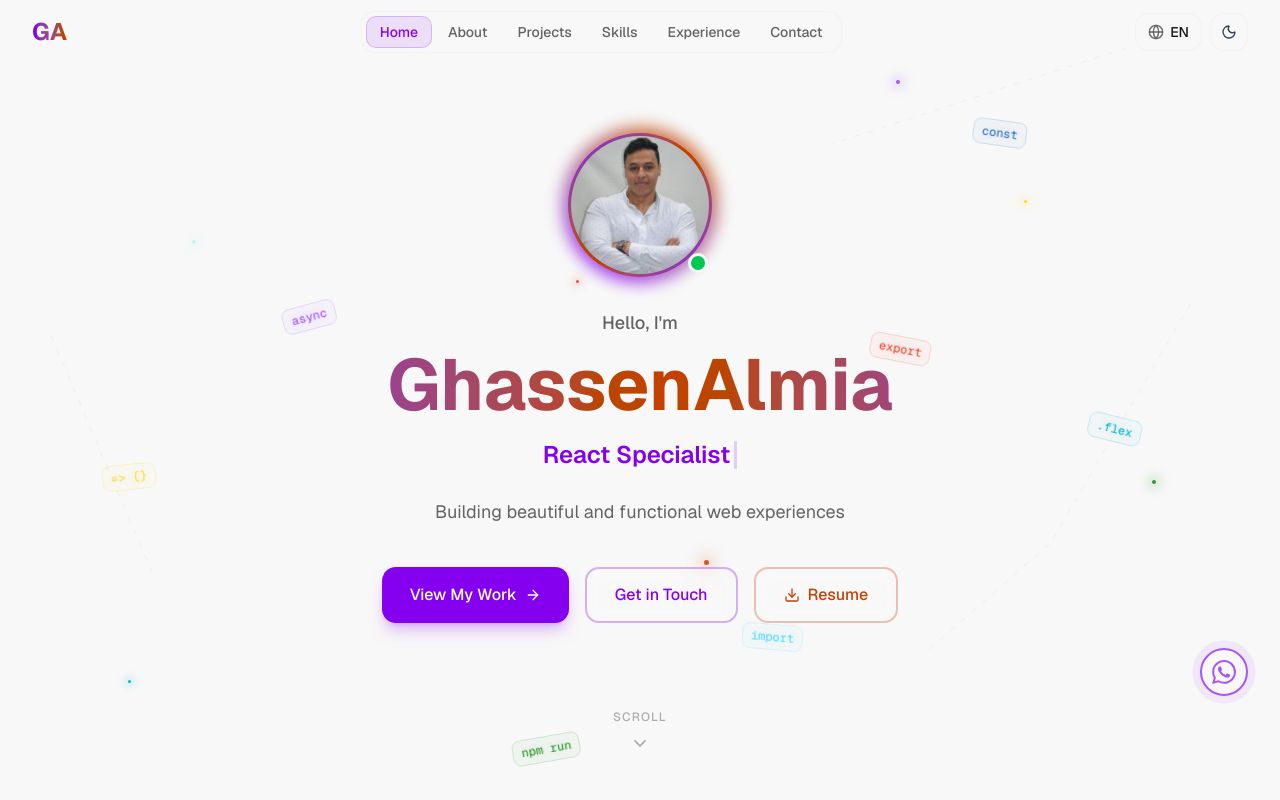
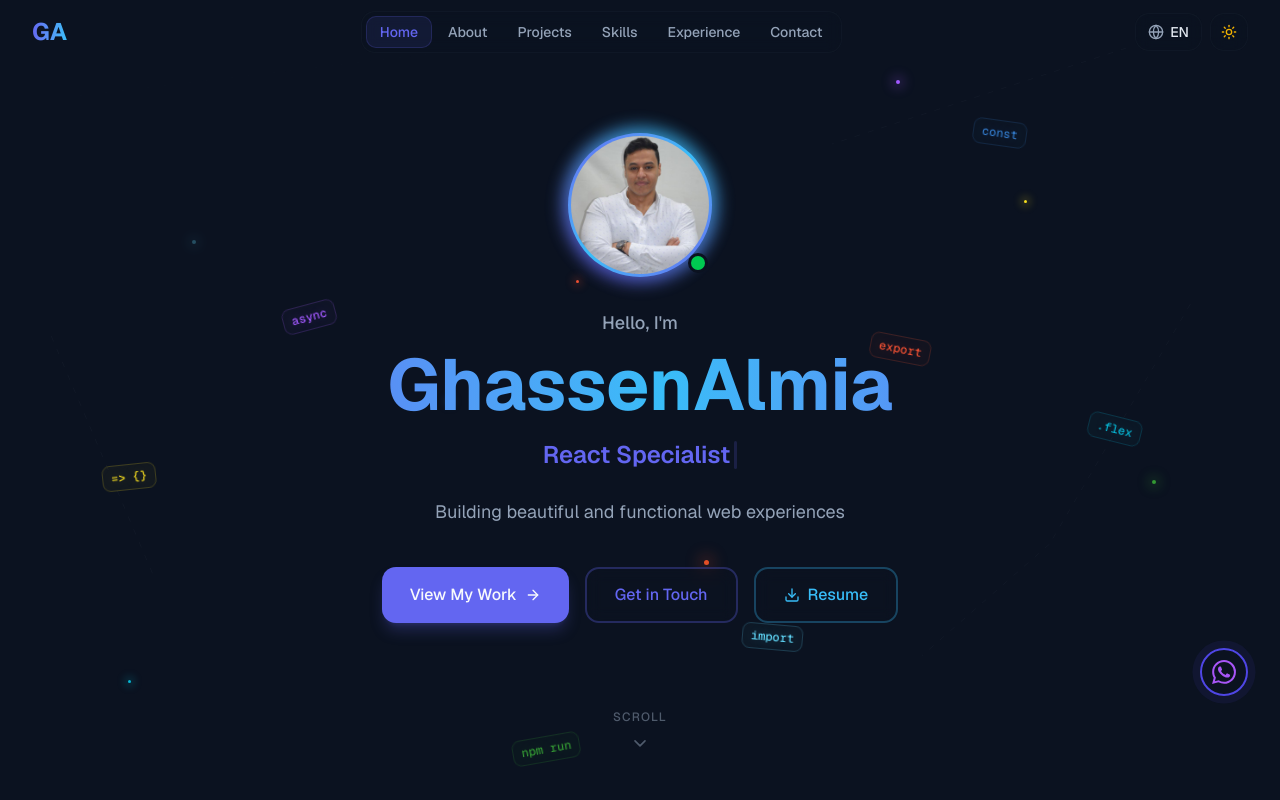
Before and after one commit to AlmiaGhassenn/My_pro_portfolio, a Next.js app: page / in a window 1280 px wide. Shown: the top 800 px of the page. Built offline with nearby package versions, Linux system fonts and the light colour scheme.

Commit message:
change colors & set dark theme default one

```diff
--- a/app/globals.css
+++ b/app/globals.css
@@ -4,74 +4,74 @@
 @custom-variant dark (&:is(.dark *));
 
 :root {
-  --background: oklch(0.98 0 0);
-  --foreground: oklch(0.2 0 0);
+  --background: oklch(0.985 0.004 252);
+  --foreground: oklch(0.205 0.018 258);
   --card: oklch(1 0 0);
-  --card-foreground: oklch(0.2 0 0);
+  --card-foreground: oklch(0.205 0.018 258);
   --popover: oklch(1 0 0);
-  --popover-foreground: oklch(0.2 0 0);
-  --primary: oklch(0.5 0.3 300);
-  --primary-foreground: oklch(1 0 0);
-  --secondary: oklch(0.9 0.05 300);
-  --secondary-foreground: oklch(0.2 0 0);
-  --muted: oklch(0.88 0 0);
-  --muted-foreground: oklch(0.5 0 0);
-  --accent: oklch(0.55 0.2 55);
-  --accent-foreground: oklch(1 0 0);
+  --popover-foreground: oklch(0.205 0.018 258);
+  --primary: oklch(0.53 0.22 280);
+  --primary-foreground: oklch(0.985 0 0);
+  --secondary: oklch(0.96 0.012 252);
+  --secondary-foreground: oklch(0.205 0.018 258);
+  --muted: oklch(0.935 0.012 252);
+  --muted-foreground: oklch(0.48 0.012 258);
+  --accent: oklch(0.68 0.14 235);
+  --accent-foreground: oklch(0.12 0.01 250);
   --destructive: oklch(0.577 0.245 27.325);
   --destructive-foreground: oklch(1 0 0);
-  --border: oklch(0.93 0 0);
-  --input: oklch(0.95 0 0);
-  --ring: oklch(0.5 0.3 300);
-  --chart-1: oklch(0.55 0.2 55);
-  --chart-2: oklch(0.5 0.3 300);
-  --chart-3: oklch(0.6 0.15 200);
-  --chart-4: oklch(0.5 0.25 340);
-  --chart-5: oklch(0.65 0.15 150);
+  --border: oklch(0.88 0.01 252);
+  --input: oklch(0.94 0.008 252);
+  --ring: oklch(0.53 0.22 280);
+  --chart-1: oklch(0.68 0.14 235);
+  --chart-2: oklch(0.53 0.22 280);
+  --chart-3: oklch(0.6 0.12 200);
+  --chart-4: oklch(0.58 0.17 255);
+  --chart-5: oklch(0.72 0.11 170);
   --radius: 0.625rem;
-  --sidebar: oklch(0.98 0 0);
-  --sidebar-foreground: oklch(0.2 0 0);
-  --sidebar-primary: oklch(0.5 0.3 300);
-  --sidebar-primary-foreground: oklch(1 0 0);
-  --sidebar-accent: oklch(0.9 0.05 300);
-  --sidebar-accent-foreground: oklch(0.2 0 0);
-  --sidebar-border: oklch(0.93 0 0);
-  --sidebar-ring: oklch(0.5 0.3 300);
+  --sidebar: oklch(0.98 0.004 252);
+  --sidebar-foreground: oklch(0.205 0.018 258);
+  --sidebar-primary: oklch(0.53 0.22 280);
+  --sidebar-primary-foreground: oklch(0.985 0 0);
+  --sidebar-accent: oklch(0.96 0.012 252);
+  --sidebar-accent-foreground: oklch(0.205 0.018 258);
+  --sidebar-border: oklch(0.88 0.01 252);
+  --sidebar-ring: oklch(0.53 0.22 280);
 }
 
 .dark {
-  --background: oklch(0.12 0.02 260);
-  --foreground: oklch(0.9 0 0);
-  --card: oklch(0.18 0.02 260);
-  --card-foreground: oklch(0.9 0 0);
-  --popover: oklch(0.16 0.02 260);
-  --popover-foreground: oklch(0.9 0 0);
-  --primary: oklch(0.7 0.25 300);
-  --primary-foreground: oklch(0.12 0 0);
-  --secondary: oklch(0.25 0.05 280);
-  --secondary-foreground: oklch(0.9 0 0);
-  --muted: oklch(0.22 0.02 260);
-  --muted-foreground: oklch(0.6 0 0);
-  --accent: oklch(0.65 0.18 55);
-  --accent-foreground: oklch(0.12 0 0);
+  --background: #0b1220;
+  --foreground: #e2e8f0;
+  --card: #111827;
+  --card-foreground: #e2e8f0;
+  --popover: #111827;
+  --popover-foreground: #e2e8f0;
+  --primary: #6366f1;
+  --primary-foreground: #f8fafc;
+  --secondary: #1f2937;
+  --secondary-foreground: #e2e8f0;
+  --muted: #1f2937;
+  --muted-foreground: #94a3b8;
+  --accent: #38bdf8;
+  --accent-foreground: #0b1220;
   --destructive: oklch(0.65 0.2 25);
-  --destructive-foreground: oklch(0.9 0 0);
-  --border: oklch(0.24 0.02 260);
-  --input: oklch(0.2 0.02 260);
-  --ring: oklch(0.7 0.25 300);
-  --chart-1: oklch(0.65 0.18 55);
-  --chart-2: oklch(0.7 0.25 300);
-  --chart-3: oklch(0.7 0.12 200);
-  --chart-4: oklch(0.6 0.2 340);
-  --chart-5: oklch(0.75 0.12 150);
-  --sidebar: oklch(0.1 0.02 260);
-  --sidebar-foreground: oklch(0.9 0 0);
-  --sidebar-primary: oklch(0.7 0.25 300);
-  --sidebar-primary-foreground: oklch(0.9 0 0);
-  --sidebar-accent: oklch(0.28 0.05 280);
-  --sidebar-accent-foreground: oklch(0.9 0 0);
-  --sidebar-border: oklch(0.22 0.02 260);
-  --sidebar-ring: oklch(0.7 0.25 300);
+  --destructive-foreground: #e2e8f0;
+  --border: #1f2937;
+  --input: #1f2937;
+  --ring: #6366f1;
+  --chart-1: #38bdf8;
+  --chart-2: #6366f1;
+  --chart-3: #22d3ee;
+  --chart-4: #818cf8;
+  --chart-5: #34d399;
+  --sidebar: #0b1220;
+  --sidebar-foreground: #e2e8f0;
+  --sidebar-primary: #6366f1;
+  --sidebar-primary-foreground: #f8fafc;
+  --sidebar-accent: #1f2937;
+  --sidebar-accent-foreground: #e2e8f0;
+  --sidebar-border: #1f2937;
+  --sidebar-ring: #6366f1;
 }
 
 @theme inline {
@@ -124,7 +124,7 @@
     overflow-x: hidden;
   }
   ::selection {
-    background-color: oklch(0.7 0.25 300 / 0.25);
+    background-color: oklch(0.62 0.2 280 / 0.25);
     color: inherit;
   }
 }
@@ -144,7 +144,7 @@
   height: 40px;
   border-radius: 9999px;
   background-color: transparent;
-  border: 2px solid #a855f7;
+  border: 2px solid #4f46e5;
   box-sizing: border-box;
 }
 
@@ -156,12 +156,12 @@
 }
 
 .whatsapp-btn:hover {
-  background-color: rgba(168, 85, 247, 0.1);
+  background-color: rgba(79, 70, 229, 0.12);
 }
 
 @keyframes whatsapp-pulse {
-  0%, 100% { box-shadow: 0 0 0 0 rgba(168, 85, 247, 0.4); }
-  50% { box-shadow: 0 0 0 10px rgba(168, 85, 247, 0); }
+  0%, 100% { box-shadow: 0 0 0 0 rgba(79, 70, 229, 0.35); }
+  50% { box-shadow: 0 0 0 10px rgba(79, 70, 229, 0); }
 }
 
 .whatsapp-btn {
--- a/app/layout.tsx
+++ b/app/layout.tsx
@@ -30,7 +30,7 @@ export default function RootLayout({
   return (
     <html lang="en" suppressHydrationWarning>
       <body className="font-sans antialiased bg-background text-foreground" suppressHydrationWarning>
-        <ThemeProvider attribute="class" defaultTheme="system" enableSystem>
+        <ThemeProvider attribute="class" defaultTheme="dark" enableSystem={false}>
           {children}
           {process.env.NODE_ENV === 'production' && <Analytics />}
         </ThemeProvider>
```
